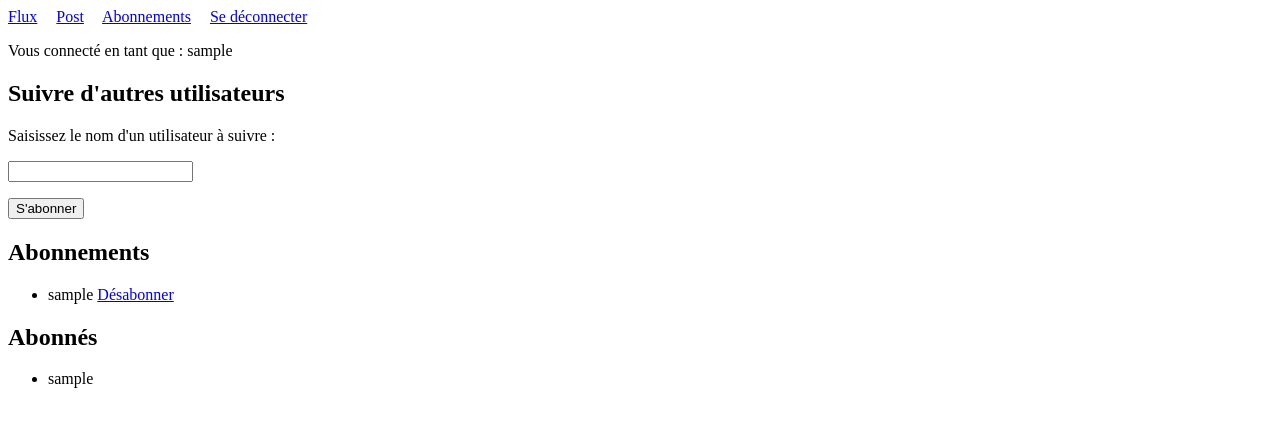
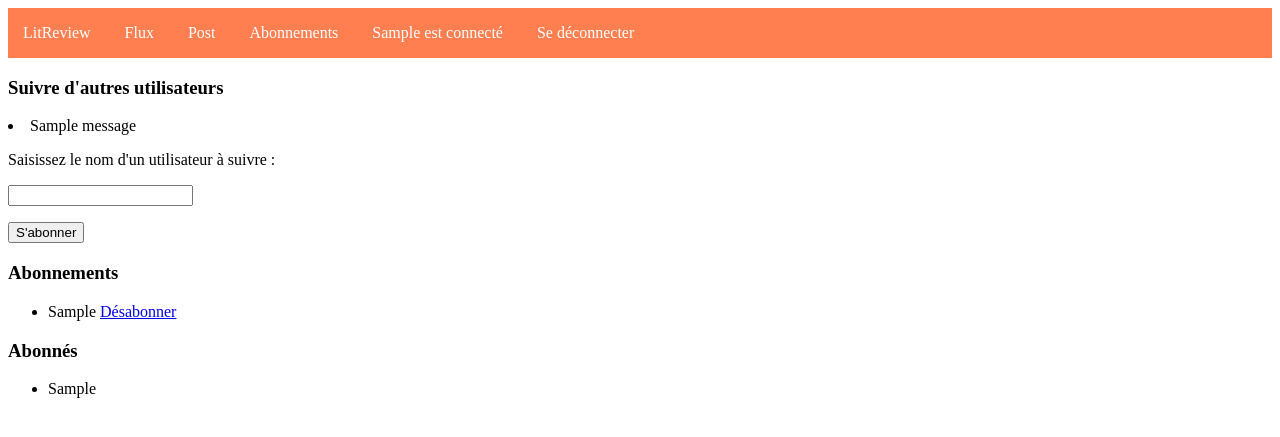
Before and after one commit to LudoTreb/OCR_P9, a Django app: page /subscription/ in a window 1280 px wide. Shown: the top 437 px of the page. Run offline with Django 4.2, Linux system fonts and the light colour scheme; a user stored in the database is signed in; tables that the repository leaves empty hold one stand-in row (values such as "Sample post"); one stand-in notice (Sample message) is shown.

```diff
--- a/src/LITReview/settings.py
+++ b/src/LITReview/settings.py
@@ -9,7 +9,7 @@ https://docs.djangoproject.com/en/4.1/topics/settings/
 For the full list of settings and their values, see
 https://docs.djangoproject.com/en/4.1/ref/settings/
 """
-
+import os
 from pathlib import Path
 
 # Build paths inside the project like this: BASE_DIR / 'subdir'.
@@ -135,3 +135,7 @@ LOGOUT_REDIRECT_URL = LOGIN_URL
 
 MEDIA_URL = '/media/'
 MEDIA_ROOT = 'media/'
+
+STATICFILES_DIRS = [
+    os.path.join(BASE_DIR, 'static')
+]
--- a/src/authentication/forms.py
+++ b/src/authentication/forms.py
@@ -23,9 +23,9 @@ class FollowUsersForm(forms.ModelForm):
         fields = ['follows']
 
     def __init__(self, *args, **kwargs):
-
         super(FollowUsersForm, self).__init__(*args, **kwargs)
         print(self.fields['follows'].initial)
+
 
 class SubscriptionsForm(forms.ModelForm):
     class Meta:
--- a/src/authentication/templates/subscription.html
+++ b/src/authentication/templates/subscription.html
@@ -1,7 +1,10 @@
 {% extends "base.html" %}
 {% block content %}
 
-<h2>Suivre d'autres utilisateurs</h2>
+<h3>Suivre d'autres utilisateurs</h3>
+{% for message in messages %}
+<li{% if message.tags %} class="{{ message.tags }}"{% endif %}>{{ message }}</li>
+{% endfor %}
 <form method="POST">
     <p>Saisissez le nom d'un utilisateur à suivre :</p>
     {% csrf_token %}
@@ -10,12 +13,12 @@
 </form>
 
 
-<h2>Abonnements</h2>
+<h3>Abonnements</h3>
 <ul>
-    {% for user in user_follows %}
-        {% if user.user == current_user%}
-        <li>{{ user.followed_user }}
-            <a href="{% url 'unfollow' user.id %}">Désabonner</a>
+    {% for user_follow in user_follows %}
+    {% if user_follow.user == current_user%}
+    <li>{{ user_follow.followed_user|capfirst }}
+        <a href="{% url 'unfollow' user_follow.id %}">Désabonner</a>
     </li>
     {% endif %}
 </ul>
@@ -23,10 +26,10 @@
 <p>Vous ne suivez aucun autre utilisateur.</p>
 {% endfor %}
 
-<h2>Abonnés</h2>
+<h3>Abonnés</h3>
 <ul>
     {% for subscriber in subscribers %}
-        <li>{{ subscriber.user }}</li>
+    <li>{{ subscriber.user|capfirst }}</li>
 </ul>
 {% empty %}
 <p>Aucun autre utilisateur ne vous suit.</p>
--- a/src/authentication/views.py
+++ b/src/authentication/views.py
@@ -1,16 +1,13 @@
-from django.contrib.auth.decorators import login_required
-from django.contrib.auth.mixins import LoginRequiredMixin
+from django.conf import settings
+from django.contrib import messages
+from django.contrib.auth import login
 from django.shortcuts import render, redirect
-from django.conf import settings
+
+from authentication import forms, models
+from authentication.models import User, UserFollows
+
 
 # Create your views here.
-from django.views.generic import View
-
-from authentication import forms, models
-from authentication.forms import LoginForm
-from django.contrib.auth import authenticate, login, logout
-
-from authentication.models import User, UserFollows
 
 
 def signup_page(request):
@@ -32,28 +29,26 @@ def subscriptions(request):
     if request.method == "POST":
         entry = request.POST["followed_user"]
 
-        if entry == current_user.username:
-            return redirect("subscription")
+        # if entry == current_user.username:
+        #     return redirect("subscription")
 
-        for user in user_follows:
-            if (user.followed_user.username == entry) and (
-                    user.user.username == current_user.username
-            ):
-                return redirect("subscription")
+        if not User.objects.filter(username=entry).exists():
+            # for user in user_follows:
+            #     if (user.followed_user.username == entry) and (
+            #             user.user.username == current_user.username
+            #     ):
+            print('affiche message')
+            messages.error(request, "n'existe pas")
+        try:
+            user = User.objects.get(username=entry)
+            UserFollows.objects.create(
+                user=current_user, followed_user=user
+            )
+        except User.DoesNotExist:
 
-        for user in users:
-            if user.username == entry:
-                user_to_follow = User.objects.get(username=entry)
-                models.UserFollows.objects.create(
-                    user=current_user, followed_user=user_to_follow
-                )
+            pass
 
-                return redirect("subscription")
-
-        return redirect("subscription")
-
-    else:
-        form = forms.SubscriptionsForm()
+    form = forms.SubscriptionsForm()
 
     context = {
         "form": form,
--- a/src/reviews/urls.py
+++ b/src/reviews/urls.py
@@ -13,5 +13,5 @@ urlpatterns = [
     path('posts/', posts_page, name='posts'),
     path('review/<int:review_id>/', review_detail, name='review-detail'),
     path('review/<int:review_id>/update', review_update, name='review-update'),
-    path('unfollow/<int:user_id>/', unfollow, name='unfollow')
+    path('unfollow/<int:user_follow_id>/', unfollow, name='unfollow')
 ]
--- /dev/null
+++ b/src/static/style.css
@@ -0,0 +1,17 @@
+nav {
+    display: flex;
+    align-items: center;
+    background-color: coral;
+    height: 50px;
+}
+
+.nav-menu {
+    color: white;
+    text-decoration: none;
+    margin: 0 15px 0 15px;
+}
+
+h2 {
+    color: red;
+    text-align: center;
+}
--- a/src/templates/base.html
+++ b/src/templates/base.html
@@ -1,25 +1,29 @@
+{% load static %}
 <!DOCTYPE html>
 <html lang="en">
 <head>
     <meta charset="UTF-8">
     <title>LITReview</title>
+    <link rel="stylesheet" type="text/css" href="{% static 'style.css' %}">
 </head>
 <body>
-<style> a {margin: 0 15px 0 0;} </style>
-    <div class="nav-menu">
-        <a href="{% url 'home' %}">Flux</a>
-        <a href="{% url 'posts' %}">Post</a>
-        <a href="{% url 'subscription' %}">Abonnements</a>
-        {% if user.is_authenticated %}
-            <a href="{% url 'logout' %}">Se déconnecter</a>
-            <p>Vous connecté en tant que : {{user.username}}</p>
-        {% else %}
-            <a href="{% url 'login' %}">Se connecter</a>
-        {% endif %}
-<!--        <a href="">Se déconnecter</a>-->
+<!--<style> .nav-menu {margin: 0 15px 0 0;} </style>-->
+<nav>
+    <div class="navbar">
+        <a class="nav-menu" class="logo" href="{% url 'home' %}">LitReview
+<!--                mettre l'image du logo-->
+        </a>
+    <a class="nav-menu" href="{% url 'home' %}">Flux</a>
+    <a class="nav-menu" href="{% url 'posts' %}">Post</a>
+    <a class="nav-menu" href="{% url 'subscription' %}">Abonnements</a>
+    {% if user.is_authenticated %}
+        <a class="nav-menu">{{ user.username|capfirst }} est connecté</a>
+        <a class="nav-menu" href="{% url 'logout' %}">Se déconnecter</a>
+    {% else %}
+        <a class="nav-menu" href="{% url 'login' %}">Se connecter</a>
+    {% endif %}
     </div>
+</nav>
 {% block content %} {% endblock %}
-
-
 </body>
 </html>
```
Also changed, not shown: src/reviews/templates/feed.html (+10 -7 lines), src/reviews/views.py (+4 -9 lines). Lines whose indentation alone changed are shown as unchanged.
